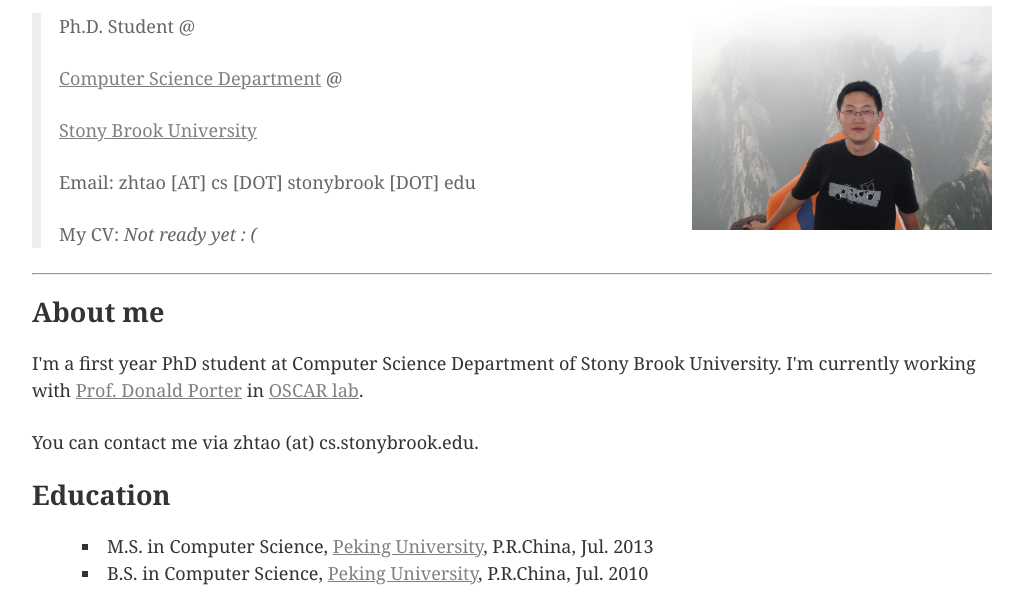
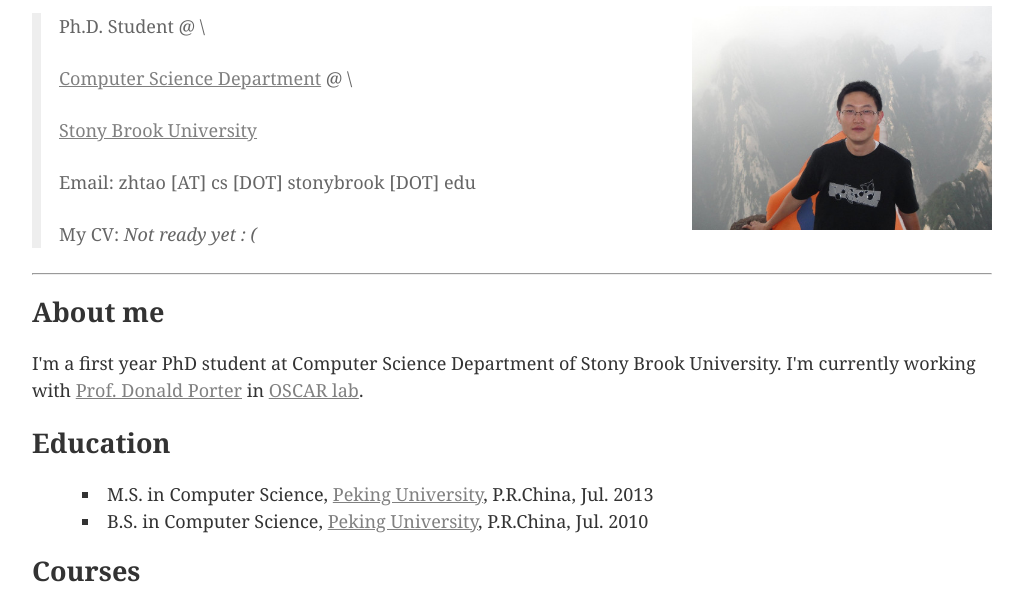
Before and after one commit to zhtlancer/sbuweb, a plain HTML site: page index.html in a window 1280 px wide. Shown: the part 132-738 px from the top of the page, without its empty margins (128-1151 px from the left). Drawn offline with Linux system fonts and the light colour scheme.

Commit message:
Correct some information.

```diff
--- a/index.html
+++ b/index.html
@@ -18,9 +18,9 @@
 <p><img src="imgs/zhtao.jpg" alt="Tao's Photo" style="float: right; width: 300px" /></p>
 
 <blockquote>
-  <p>Ph.D. Student @</p>
+  <p>Ph.D. Student @ \</p>
 
-<p><a href="http://www.cs.stonybrook.edu">Computer Science Department</a> @</p>
+<p><a href="http://www.cs.stonybrook.edu">Computer Science Department</a> @ \</p>
 
 <p><a href="http://www.stonybrook.edu">Stony Brook University</a></p>
 
@@ -35,8 +35,6 @@
 
 <p>I'm a first year PhD student at Computer Science Department of Stony Brook University.
 I'm currently working with <a href="http://www.cs.stonybrook.edu/~porter/">Prof. Donald Porter</a> in <a href="http://oscar.cs.stonybrook.edu/">OSCAR lab</a>.</p>
-
-<p>You can contact me via zhtao (at) cs.stonybrook.edu.</p>
 
 <h2>Education</h2>
 
```
Also changed, not shown: body.html (+2 -4 lines), 1 other file.
